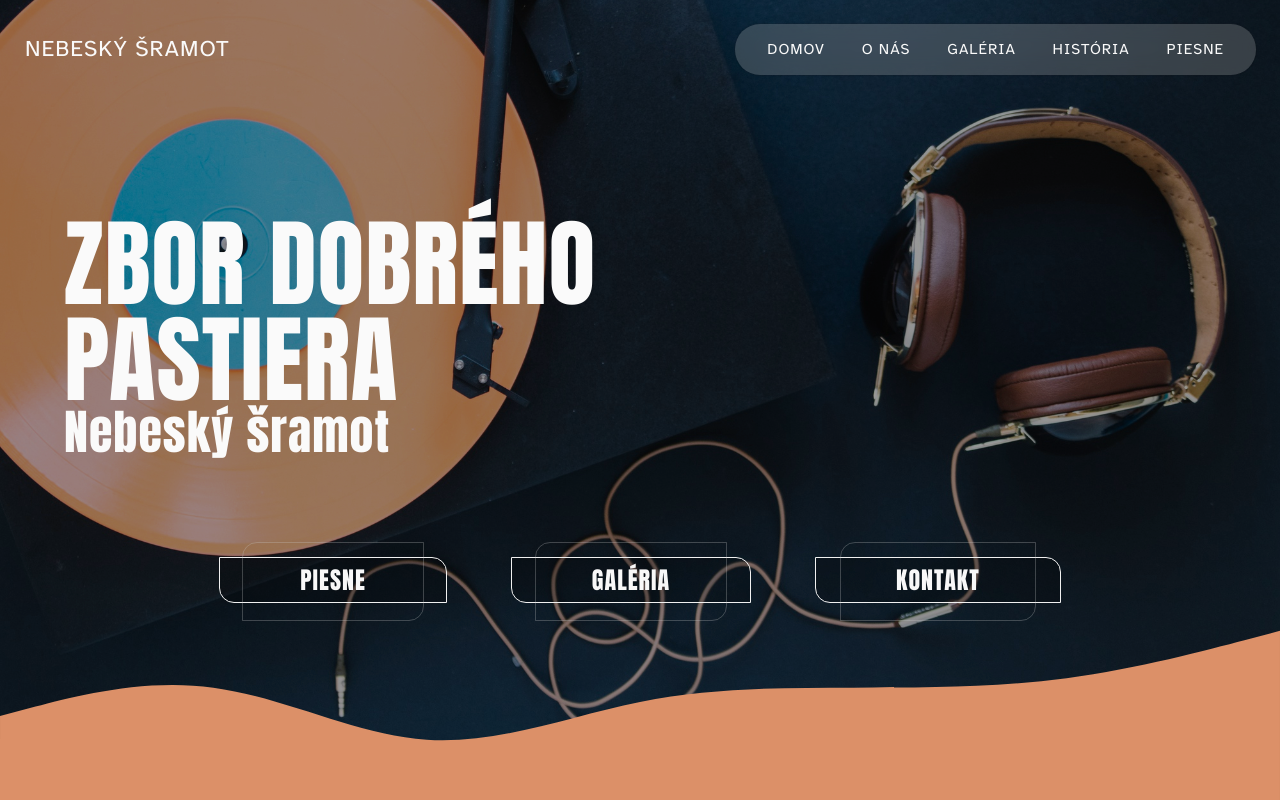
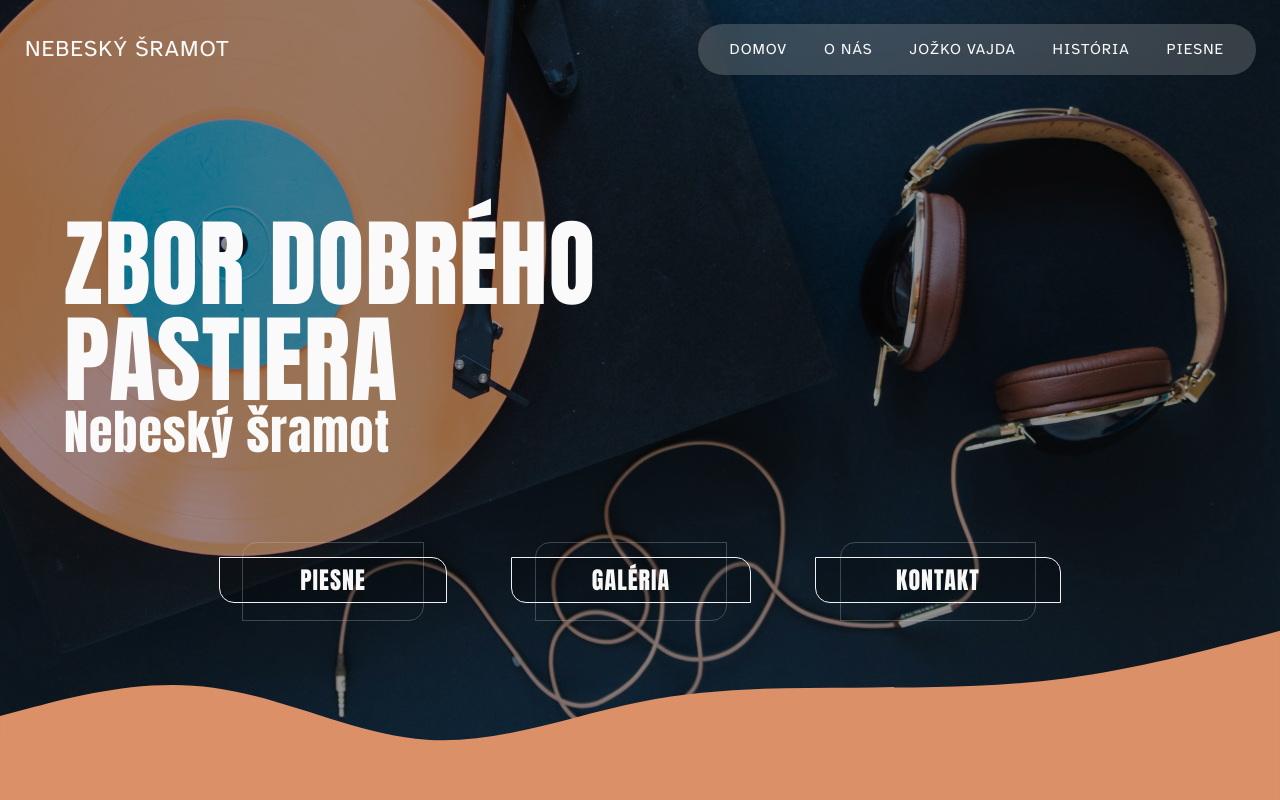
Before and after one commit to PtrBednarik/Sramot_page, a Vue app in the folder frontend/: page / in a window 1280 px wide. Shown: the top 800 px of the page. Built offline with nearby package versions, Linux system fonts and the light colour scheme.

Commit message:
Ukazka Samovi

```diff
--- a/frontend/src/components/Header.vue
+++ b/frontend/src/components/Header.vue
@@ -7,7 +7,7 @@
       <ul class="desktop-menu">
         <li><router-link to="/">Domov</router-link></li>
         <li><router-link to="/about">O nás</router-link></li>
-        <li><router-link to="/gallery">Galéria</router-link></li>
+        <li><router-link to="/gallery">Jožko Vajda</router-link></li>
         <li><router-link to="#">História</router-link></li>
         <li><router-link to="#" class="songs">Piesne</router-link></li>
       </ul>
```
